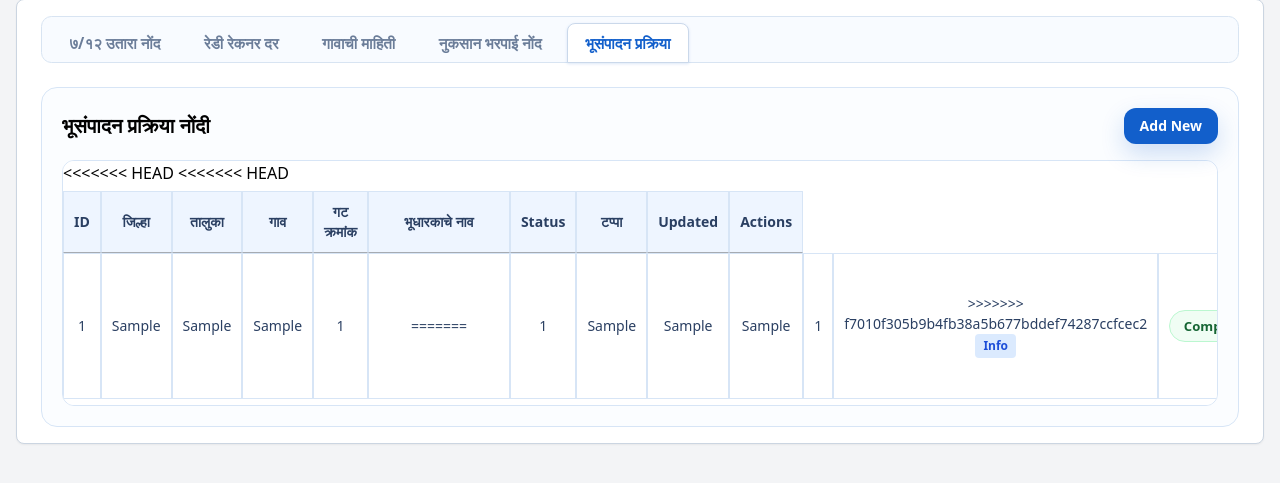
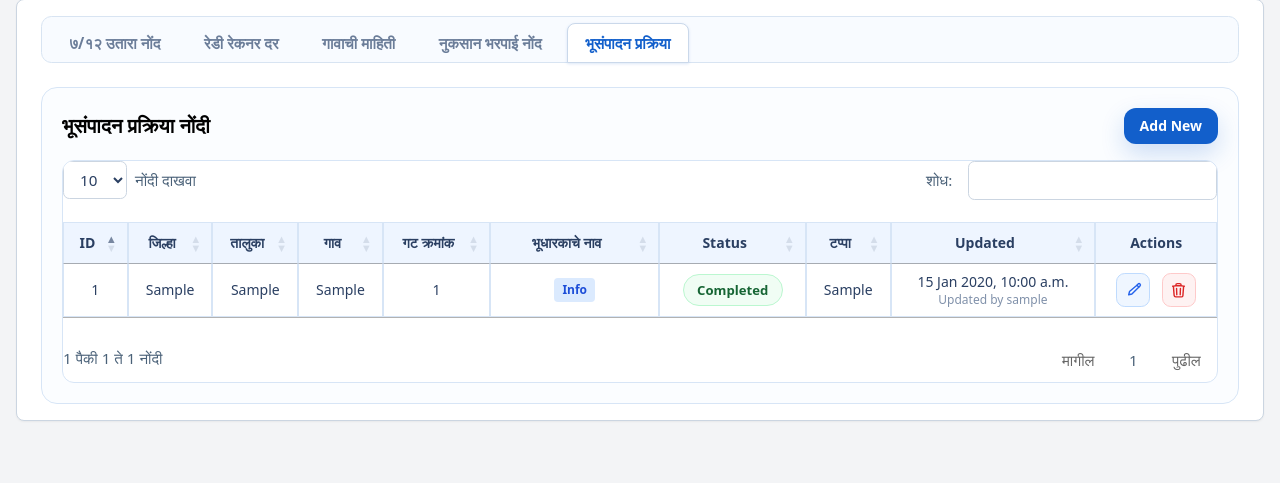
Before and after one commit to Rg-backend-megha-shinde/pap-purandar, a Django app: template lmrs/app/templates/process_chart_list.html in a window 1280 px wide. Shown: the part 91-574 px from the top of the page. Run offline with Django 5.2, Linux system fonts and the light colour scheme; the template is opened without the code that fills it: most values are stand-ins (such as "Sample title", 1, 10 or a date in 2020); lists and menus that the app fills with data are empty; some libraries are stand-ins or nearby versions.

Commit message:
Fix process chart list conflict

```diff
--- a/lmrs/app/templates/process_chart_list.html
+++ b/lmrs/app/templates/process_chart_list.html
@@ -175,21 +175,15 @@
                         <tbody class="bg-white">
                             {% for item in cases %}
                             <tr>
-<<<<<<< HEAD
+
                                 <td class="border border-[#d7e5f6] px-3 py-2 text-center" data-search="{{ item.id }}">{{ item.id }}</td>
                                 <td class="border border-[#d7e5f6] px-3 py-2 text-center" data-search="{{ item.district_mr|default:'' }} {{ item.district|default:'' }}">{{ item.district_mr|default:"-" }}</td>
                                 <td class="border border-[#d7e5f6] px-3 py-2 text-center" data-search="{{ item.taluka_mr|default:'' }} {{ item.taluka|default:'' }}">{{ item.taluka_mr|default:"-" }}</td>
                                 <td class="border border-[#d7e5f6] px-3 py-2 text-center" data-search="{{ item.village_mr|default:'' }} {{ item.village|default:'' }}">{{ item.village_mr|default:"-" }}</td>
                                 <td class="border border-[#d7e5f6] px-3 py-2 text-center" data-search="{{ item.gut_number|default:'' }}">{{ item.gut_number|default:"-" }}</td>
                                 <td class="border border-[#d7e5f6] px-3 py-2 text-center min-w-[120px]" data-search="{{ item.owner_names_mr|default:'' }} {{ item.owner_names_summary_mr|default:'' }}">
-=======
-                                <td class="border border-[#d7e5f6] px-3 py-2 text-center">{{ item.id }}</td>
-                                <td class="border border-[#d7e5f6] px-3 py-2 text-center">{{ item.district_mr|default:"-" }}</td>
-                                <td class="border border-[#d7e5f6] px-3 py-2 text-center">{{ item.taluka_mr|default:"-" }}</td>
-                                <td class="border border-[#d7e5f6] px-3 py-2 text-center">{{ item.village_mr|default:"-" }}</td>
-                                <td class="border border-[#d7e5f6] px-3 py-2 text-center">{{ item.gut_number|default:"-" }}</td>
-                                <td class="border border-[#d7e5f6] px-3 py-2 text-center min-w-[120px]">
->>>>>>> f7010f305b9b4fb38a5b677bddef74287ccfcec2
+
+
                                     {% if item.owner_names_mr %}
                                         <button
                                             type="button"
@@ -215,11 +209,9 @@
                                     {{ item.updated_at|date:"d M Y, h:i a" }}
                                     <div class="text-xs text-[#8091aa]">Updated by {{ item.user.username }}</div>
                                 </td>
-<<<<<<< HEAD
+
                                 <td class="border border-[#d7e5f6] px-3 py-2 text-center whitespace-nowrap" data-search="Edit Delete संपादित करा हटवा">
-=======
-                                <td class="border border-[#d7e5f6] px-3 py-2 text-center whitespace-nowrap">
->>>>>>> f7010f305b9b4fb38a5b677bddef74287ccfcec2
+
                                     <a href="{% url 'process_chart_form_entry' %}?case_id={{ item.id }}" title="Edit" aria-label="Edit" class="pc-action-btn pc-action-edit mr-2">
                                         <svg fill="none" stroke="currentColor" viewBox="0 0 24 24" aria-hidden="true">
                                             <path stroke-linecap="round" stroke-linejoin="round" stroke-width="2" d="M16.862 4.487l1.651-1.651a1.875 1.875 0 112.652 2.652L9.75 16.903 5.25 18l1.097-4.5L16.862 4.487z"></path>
```
